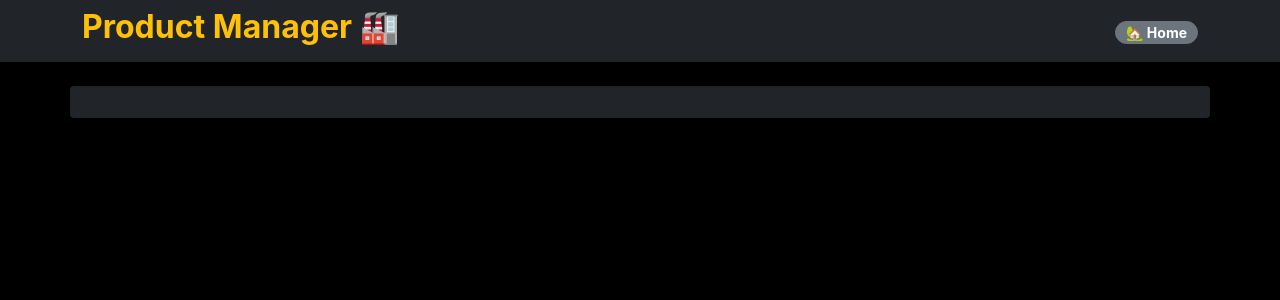
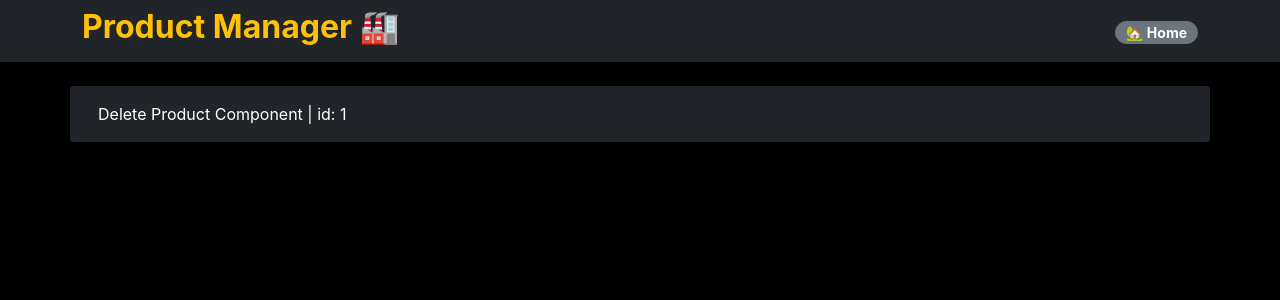
Before and after one commit to vircabading/Coding_Dojo_MERN_Stack_MERN_Fullstack_Project_Manager_V1, a React (Create React App) app in the folder client/: page /products/1/delete in a window 1280 px wide. Shown: the top 300 px of the page. Built offline with nearby package versions, Linux system fonts and the light colour scheme.

Commit message:
get id from params in deleteProduct and updateProduct in client

```diff
--- /dev/null
+++ b/client/src/components/DeleteProductComp.jsx
@@ -0,0 +1,15 @@
+import React, { useEffect } from 'react';
+import { useParams } from 'react-router-dom';
+
+////////////////////////////////////////////////////
+//  DELETE PRODUCT COMPONENT
+////////////////////////////////////////////////////
+
+const DeleteProductComp = () => {
+    // //// FIELDS /////////////////////////////////
+    const { id } = useParams();
+
+    return <div>Delete Product Component | id: { id }</div>;
+};
+
+export default DeleteProductComp;
--- a/client/src/views/MainView.jsx
+++ b/client/src/views/MainView.jsx
@@ -6,6 +6,7 @@ import Home from './HomeView';
 import AddProduct from './AddProductView';
 import ProductView from './ProductView';
 import UpdateProductView from './UpdateProductView';
+import DeleteProductComp from '../components/DeleteProductComp';
 
 ////////////////////////////////////////////////////
 //  MAIN VIEW
@@ -44,7 +45,7 @@ const Main = () => {
                         </Route>
                         {/* **** Delete Product Route ********* */}
                         <Route path="/products/:id/delete">
-
+                            <DeleteProductComp />
                         </Route>
                     </div>
                 </div>
--- a/client/src/views/UpdateProductView.jsx
+++ b/client/src/views/UpdateProductView.jsx
@@ -1,5 +1,5 @@
 import React, { useState, useEffect} from 'react';
-
+import { useParams } from 'react-router-dom';
 
 ////////////////////////////////////////////////////
 //  UPDATE PRODUCT VIEW
@@ -8,6 +8,7 @@ import React, { useState, useEffect} from 'react';
 const UpdateProductView = () => {
     // //// FIELDS /////////////////////////////////
     const [product, setProduct] = useState(null);
+    const { id } = useParams();
 
     // //// OUTPUT /////////////////////////////////
     return (
@@ -15,7 +16,7 @@ const UpdateProductView = () => {
         ?   <div >
                 <h2>Update Product:</h2>
             </div >
-        :   <div>Loadihg Product Update ⌛ ⏳ ⏳</div>
+        :   <div>Loadihg Product { id } Update ⌛ ⏳ ⏳</div>
     );
 };
 
```
